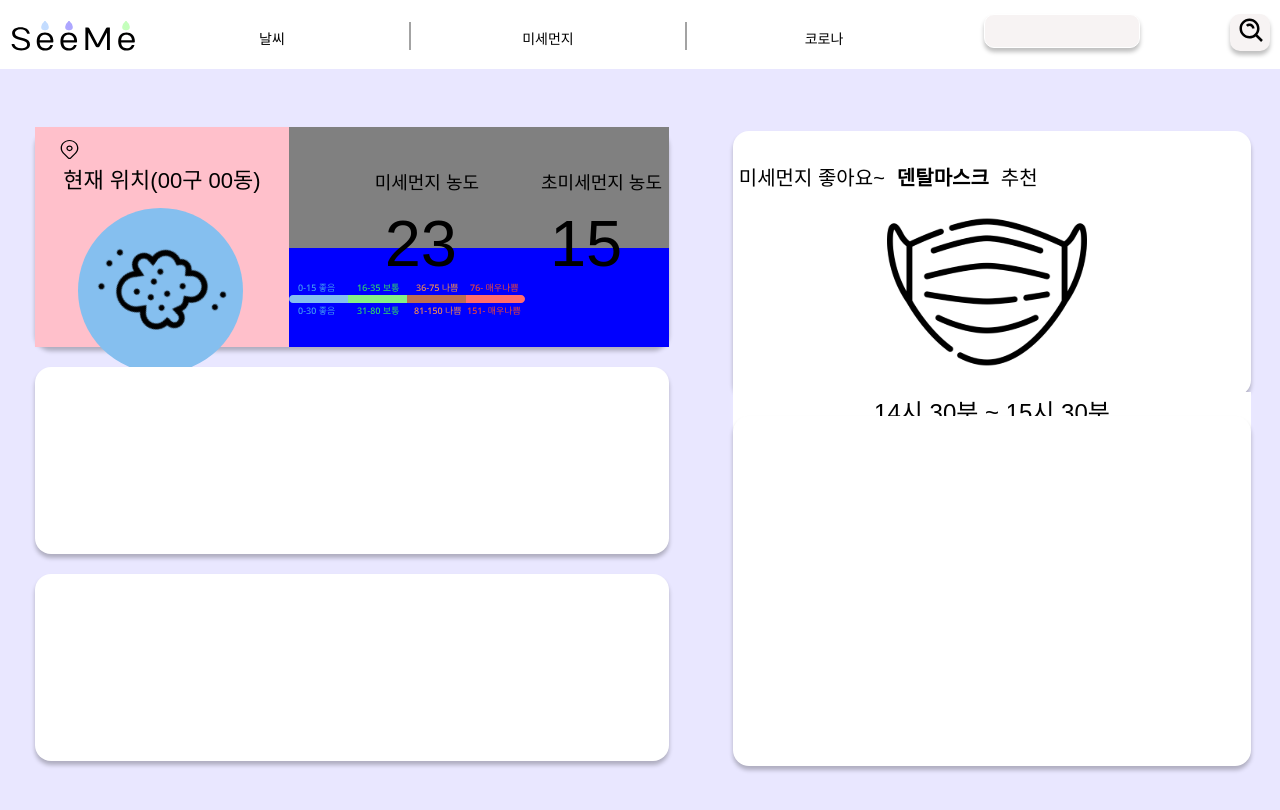
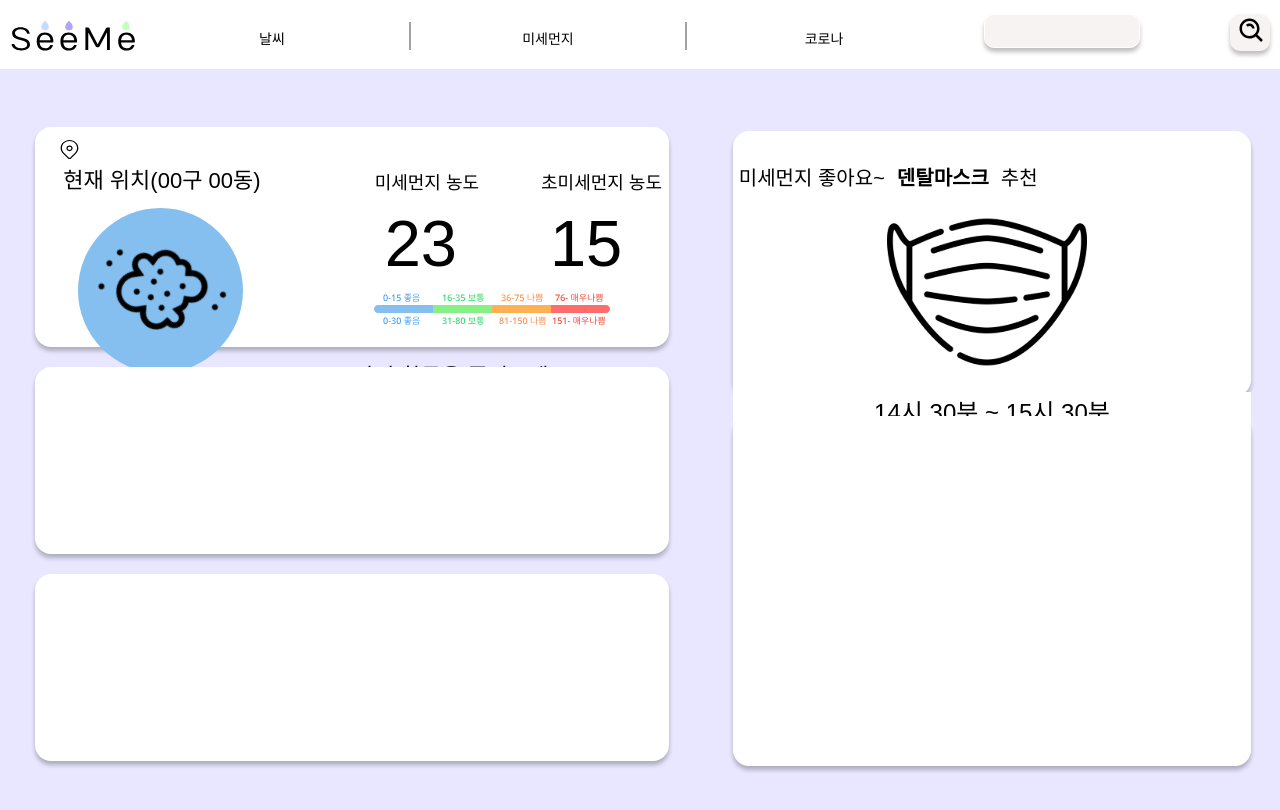
Before and after one commit to EFUB-SeeMe/SeeMe_Front, a React (Create React App) app: page /#/dust in a window 1280 px wide. Shown: the top 810 px of the page. Built offline with nearby package versions, Linux system fonts and the light colour scheme; a web font is replaced by a local one.

Commit message:
대략적 박스1, 3 수정

```diff
--- a/src/pages/DustPage/DustPage.js
+++ b/src/pages/DustPage/DustPage.js
@@ -93,7 +93,7 @@ const Box1_sub1 = styled.div`
   // justify-content: center; //센터정렬
   align-items: center;
   width: 40%;
-  background-color: pink;
+  background-color: none;
 `
 
 const Box1_sub2 = styled.div`
@@ -101,13 +101,13 @@ const Box1_sub2 = styled.div`
   display: flex;
   flex-direction: column; // 세로 정렬
   width: 60%;
-  background-color: blue;
+  background-color: none;
 `
 const Box1_sub3 = styled.div`
   // 오른쪽 박스의 위 박스
   display: row;
   flex-direction: row; // 가로 정렬
-  background-color: gray;
+  background-color: none;
   height: 55%;
 `
 const Box1_sub4 = styled.div`
@@ -149,8 +149,8 @@ const Standard = styled.image`
   display: flex;
   flex-direction: center;
   align-items: center;
-  margin-right: 0px;
-  margin-top: 0px;
+  margin-left: 45%;
+  margin-top: 10px;
   background: none;
   border: none;
   outline: none;
@@ -306,6 +306,16 @@ const 농도수치 = styled.button`
   border: none;
   outline: none;
 `
+const 활동알림 = styled.button`
+  align-items: center;
+  margin-top: 30px;
+  margin-left: 25%;
+  margin-right: -60%;
+  font-size: 22px;
+  background: none;
+  border: none;
+  outline: none;
+`
 
 const Mask = styled.image`
   // 마스크로고
@@ -348,6 +358,7 @@ function DustPage() {
                   <Standard>
                     <img src={standard} />
                   </Standard>
+                  <활동알림>야외 활동을 즐겨보세요!</활동알림>
                 </Box1_sub5>
               </Box1_sub3>
               <Box1_sub4></Box1_sub4>
```
